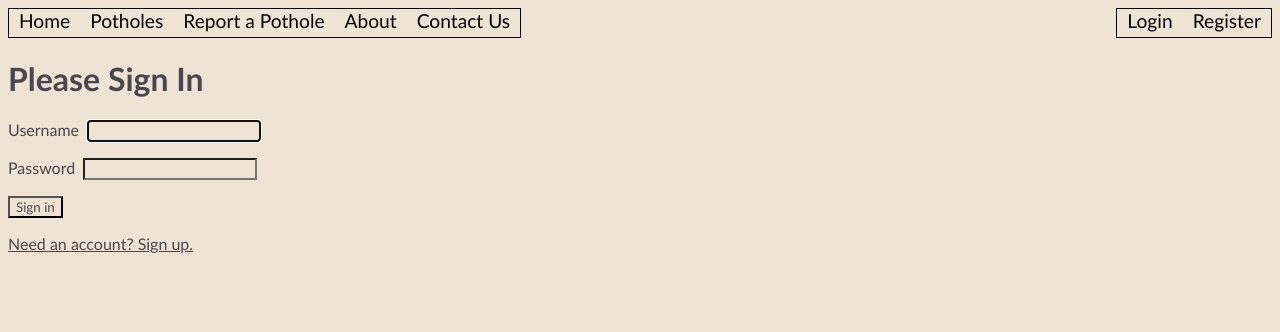
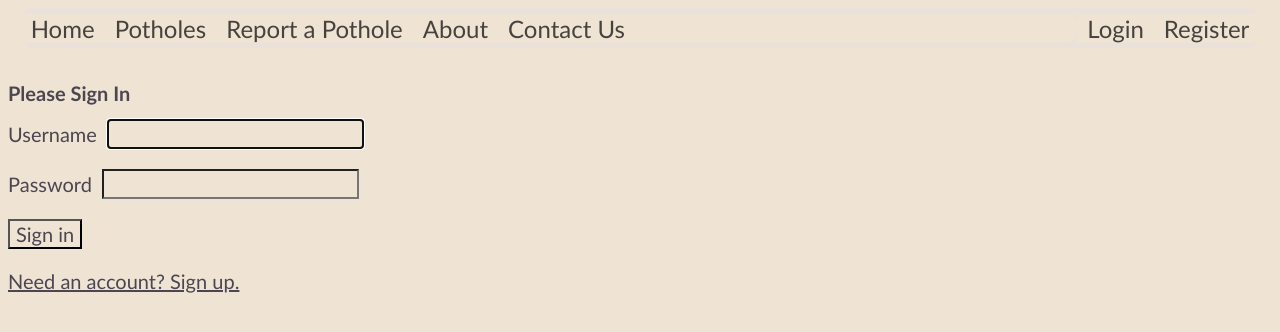
Before and after one commit to jinhee220/Potmole, a Vue app in the folder vue/: page /login in a window 1280 px wide. Shown: the top 332 px of the page. Built offline with nearby package versions, Linux system fonts and the light colour scheme.

Commit message:
styling adjustments for homeview to match protocol and other views to have margin spacing (temp)

```diff
--- a/vue/src/App.vue
+++ b/vue/src/App.vue
@@ -2,7 +2,6 @@
 <!------------------------- TEMPLATE -------------------------------->
 <template>
   <div id="capstone-app">
-
     <!-- Links / Nav Bar / Header -->
     <div id="nav">
       <div class="left">
@@ -20,7 +19,7 @@
       </div>
     </div>
 
-    <router-view />
+    <router-view id="views" />
 
   </div>
 </template>
@@ -37,12 +36,33 @@ export default {
 
 <!------------------------- STYLE ---------------------------------->
 <style scoped>
+#capstone-app {
+  height: 80rem;
+}
+
+#views {
+  margin: -5% 0% 0% 0%;
+  height: 100%;
+  width: 100%;
+}
+
+#nav {
+  display: flex;
+  background-color: #E8E2DD;
+  opacity: .7;
+  border-radius: 10px;
+  height: 40px;
+  width: 98%;
+  margin: auto;
+  align-content: center;
+}
+
 #nav>div {
   display: inline-block;
-  padding-bottom: 5px;
-  border: 1px solid black;
+  align-self: center;
+  /* changed padding below to do a flex align so that borders can be respected */
+  justify-content: space-between;
 }
-
 
 .link {
   color: rgb(0, 0, 0);
@@ -55,15 +75,18 @@ export default {
 
 .left {
   display: flex;
-  justify-content: flex-start;
+  /* justify-content: flex-start; */
   flex-grow: 1;
+  border-radius: inherit;
+  flex-wrap: nowrap;
 }
 
 .right {
   display: flex;
-  justify-content: flex-end;
-  flex-grow: 1;
-  float: right;
+  /* justify-content: flex-end; */
+  flex-grow: 0;
+  /* float: right; */
+  border-radius: inherit;
+  flex-wrap: nowrap;
 }
-
 </style>
--- a/vue/src/views/HomeView.vue
+++ b/vue/src/views/HomeView.vue
@@ -1,5 +1,6 @@
 <template>
   <div class="home">
+    <div class="spacer"></div>
     <div class="logo">
       <img src="src\assets\image.png" />
     </div>
@@ -28,13 +29,16 @@ export default {
 
 }
 
+.spacer {
+  height: 1.5rem;
+}
+
 .home {
 
   background-image: url("src/assets/background.webp");
   background-repeat: no-repeat;
   background-size: cover;
-  min-height: 100vh;
-
+  height: 100vh;
 
 }
 
@@ -52,8 +56,6 @@ div>img {
 
   width: 60%;
   height: auto;
-
-
 }
 
 div>h2 {
--- a/vue/src/views/LoginView.vue
+++ b/vue/src/views/LoginView.vue
@@ -1,7 +1,8 @@
 <template>
+  <div class="spacer"></div>
   <div id="login">
     <form v-on:submit.prevent="login">
-      <h1 >Please Sign In</h1>
+      <h1>Please Sign In</h1>
       <div role="alert" v-if="invalidCredentials">
         Invalid username and password!
       </div>
@@ -18,7 +19,8 @@
       </div>
       <button type="submit">Sign in</button>
       <p>
-      <router-link v-bind:to="{ name: 'register' }">Need an account? Sign up.</router-link></p>
+        <router-link v-bind:to="{ name: 'register' }">Need an account? Sign up.</router-link>
+      </p>
     </form>
   </div>
 </template>
@@ -61,9 +63,14 @@ export default {
 </script>
 
 <style scoped>
+.spacer {
+  height: 1rem;
+}
+
 .form-input-group {
   margin-bottom: 1rem;
 }
+
 label {
   margin-right: 0.5rem;
 }
--- a/vue/src/views/PotholeListView.vue
+++ b/vue/src/views/PotholeListView.vue
@@ -1,4 +1,5 @@
 <template>
+	<div class="spacer"></div>
 	<div>
 		<PotholeList />
 	</div>
@@ -15,4 +16,8 @@ export default {
 
 </script>
 
-<style></style>
+<style>
+.spacer {
+	height: 1rem;
+}
+</style>
--- a/vue/src/views/RegisterView.vue
+++ b/vue/src/views/RegisterView.vue
@@ -1,4 +1,5 @@
 <template>
+  <div class="spacer"></div>
   <div id="register" class="text-center">
     <form v-on:submit.prevent="register">
       <h1>Create Account</h1>
@@ -73,9 +74,14 @@ export default {
 </script>
 
 <style scoped>
+.spacer {
+  height: 1rem;
+}
+
 .form-input-group {
   margin-bottom: 1rem;
 }
+
 label {
   margin-right: 0.5rem;
 }
--- a/vue/src/views/ReportPotholeView.vue
+++ b/vue/src/views/ReportPotholeView.vue
@@ -1,5 +1,6 @@
 <!-- this is where site visitors can report a pothole AND a pothole object is sent to server -->
 <template>
+	<div class="spacer"></div>
 	<div>
 		<h2>Click a Pothole Location</h2>
 		<!-- Call MapBox component and set parentComponent prop.
@@ -46,4 +47,8 @@ export default {
 };
 </script>
 
-<style scoped></style>
+<style scoped>
+.spacer {
+	height: 1rem;
+}
+</style>
--- a/vue/style.css
+++ b/vue/style.css
@@ -2,4 +2,5 @@
     font-family: 'Trebuchet MS', 'Lucida Sans Unicode', 'Lucida Grande', 'Lucida Sans', Arial, sans-serif;
     color: rgb(75, 70, 80);
     background-color: rgb(239, 227, 211);
+    font-size: 20px;
 }
```
